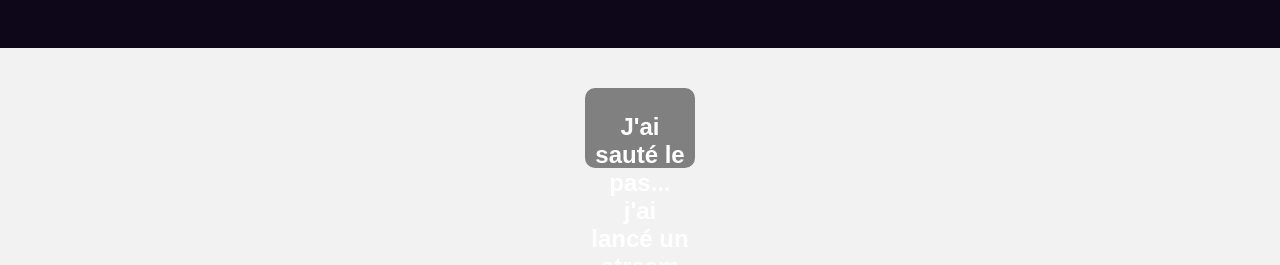
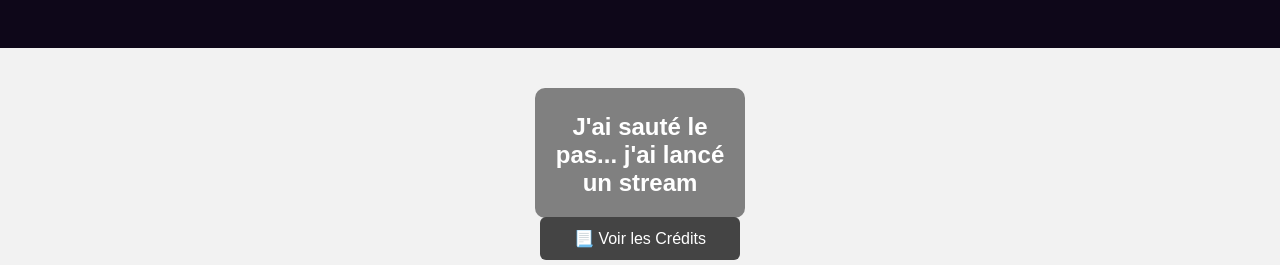
Before and after one commit to kooorvo/kooorvo.github.io, a plain HTML site: page index.html in a window 1280 px wide. Shown: the part 232-497 px from the top of the page. Drawn offline with Linux system fonts and the light colour scheme.

Commit message:
Update styles.css

```diff
--- a/styles.css
+++ b/styles.css
@@ -55,9 +55,9 @@ main {
   margin-block-end: 17px;
   border-radius: 10px;
   text-align: center;
-  max-width: 100px;
+  max-width: 200px;
   width: 100%;
-  max-height: 70px;
+  max-height: 120px;
   height: 100%;
 }
 
```
